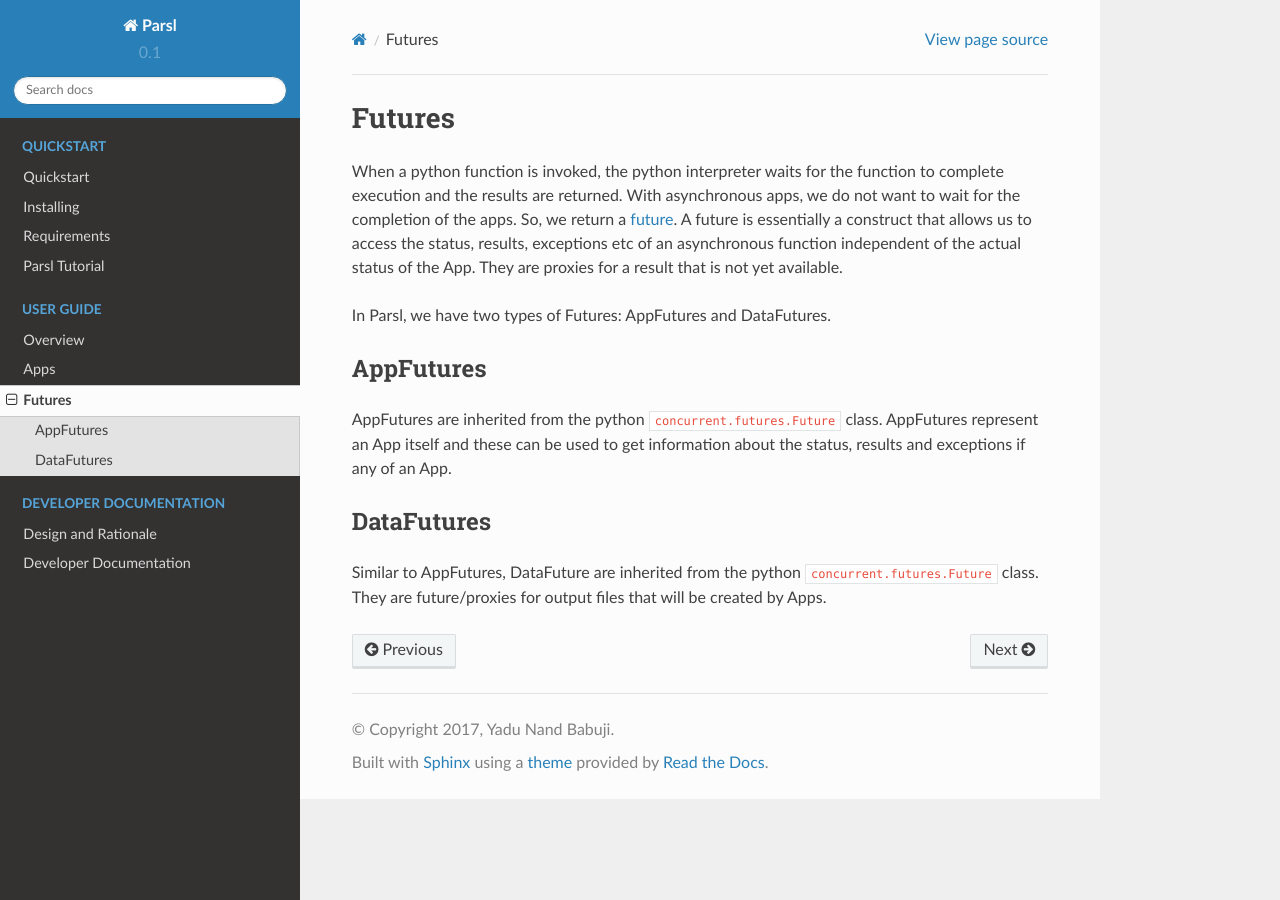
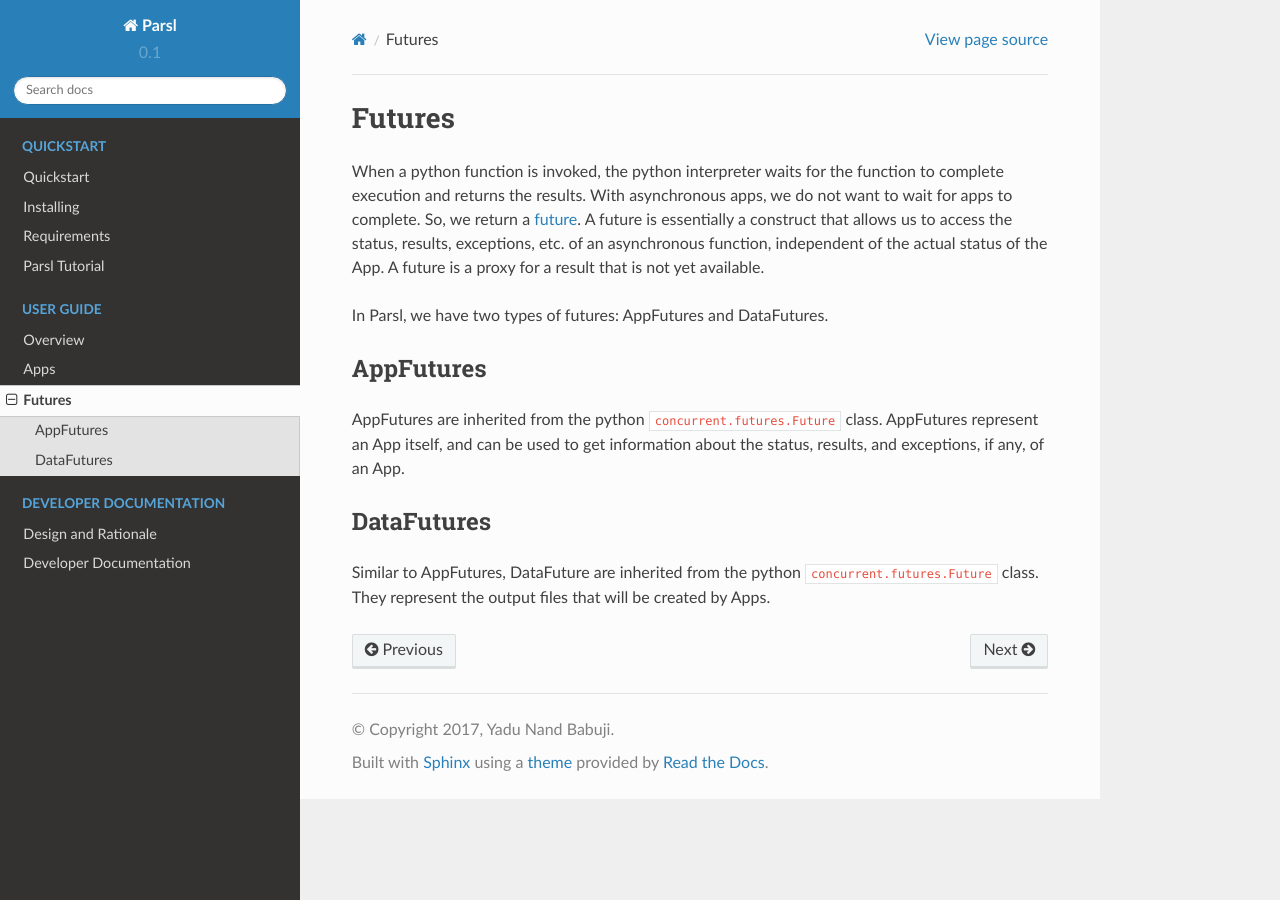
Before and after one commit to Parsl/parsl, a Sphinx documentation site: the page built from docs/userguide/futures.rst, in a window 1280 px wide. Built offline with Sphinx 7.4.7 and the Read the Docs theme 2.0.0, drawn with Linux system fonts in a browser that asks for light colours.

Commit message:
minor text

```diff
--- a/docs/userguide/futures.rst
+++ b/docs/userguide/futures.rst
@@ -1,18 +1,18 @@
 Futures
 =======
 
-When a python function is invoked, the python interpreter waits for the function to complete execution and the results are returned. With asynchronous apps, we do not want to wait for the completion of the apps. So, we return a `future <https://en.wikipedia.org/wiki/Futures_and_promises>`_. A future is essentially a construct that allows us to access the status, results, exceptions etc of an asynchronous function independent of the actual status of the App. They are proxies for a result that is not yet available.
+When a python function is invoked, the python interpreter waits for the function to complete execution and returns the results. With asynchronous apps, we do not want to wait for apps to complete. So, we return a `future <https://en.wikipedia.org/wiki/Futures_and_promises>`_. A future is essentially a construct that allows us to access the status, results, exceptions, etc. of an asynchronous function, independent of the actual status of the App. A future is a proxy for a result that is not yet available.
 
-In Parsl, we have two types of Futures: AppFutures and DataFutures.
+In Parsl, we have two types of futures: AppFutures and DataFutures.
 
 AppFutures
 ----------
 
-AppFutures are inherited from the python ``concurrent.futures.Future`` class. AppFutures represent an App itself and these can be used to get information about the status, results and exceptions if any of an App.
+AppFutures are inherited from the python ``concurrent.futures.Future`` class. AppFutures represent an App itself, and can be used to get information about the status, results, and exceptions, if any, of an App.
 
 
 DataFutures
 -----------
 
 Similar to AppFutures, DataFuture are inherited from the python ``concurrent.futures.Future`` class.
-They are future/proxies for output files that will be created by Apps.
+They represent the output files that will be created by Apps.
```
